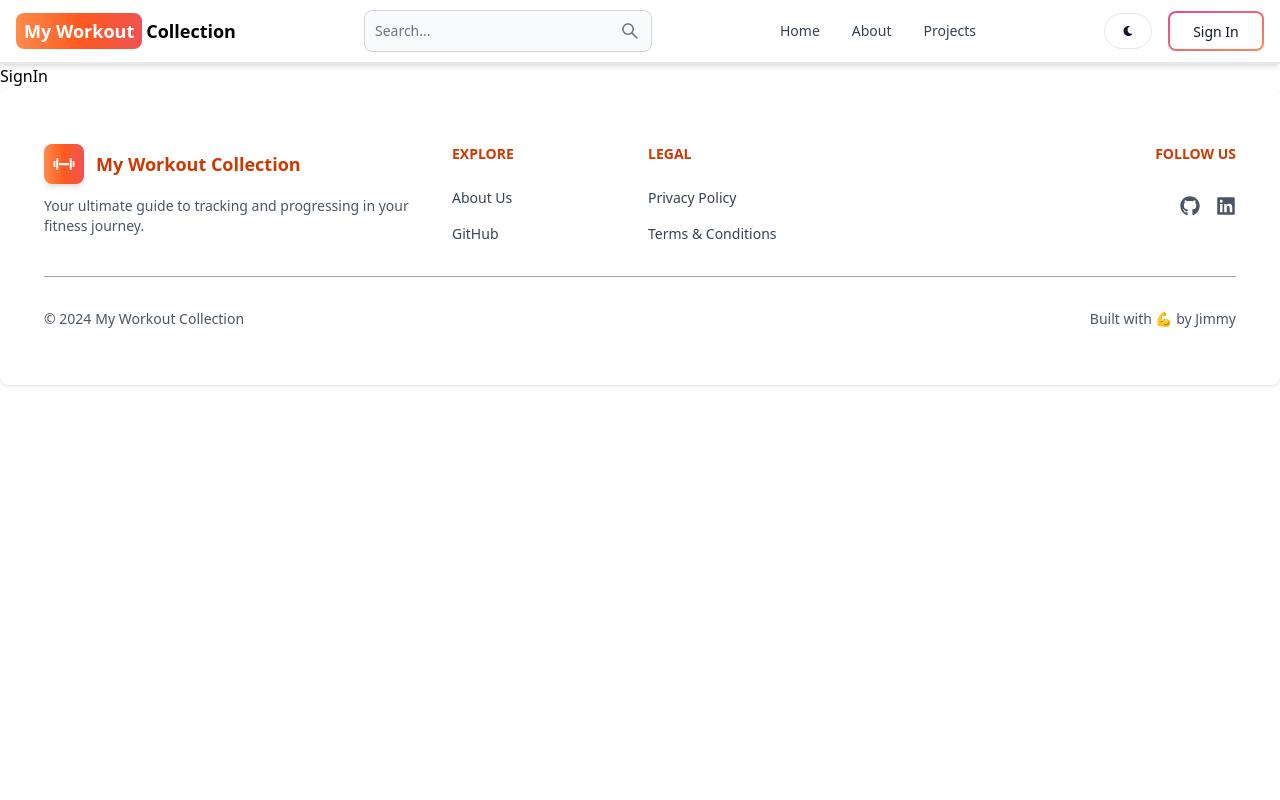
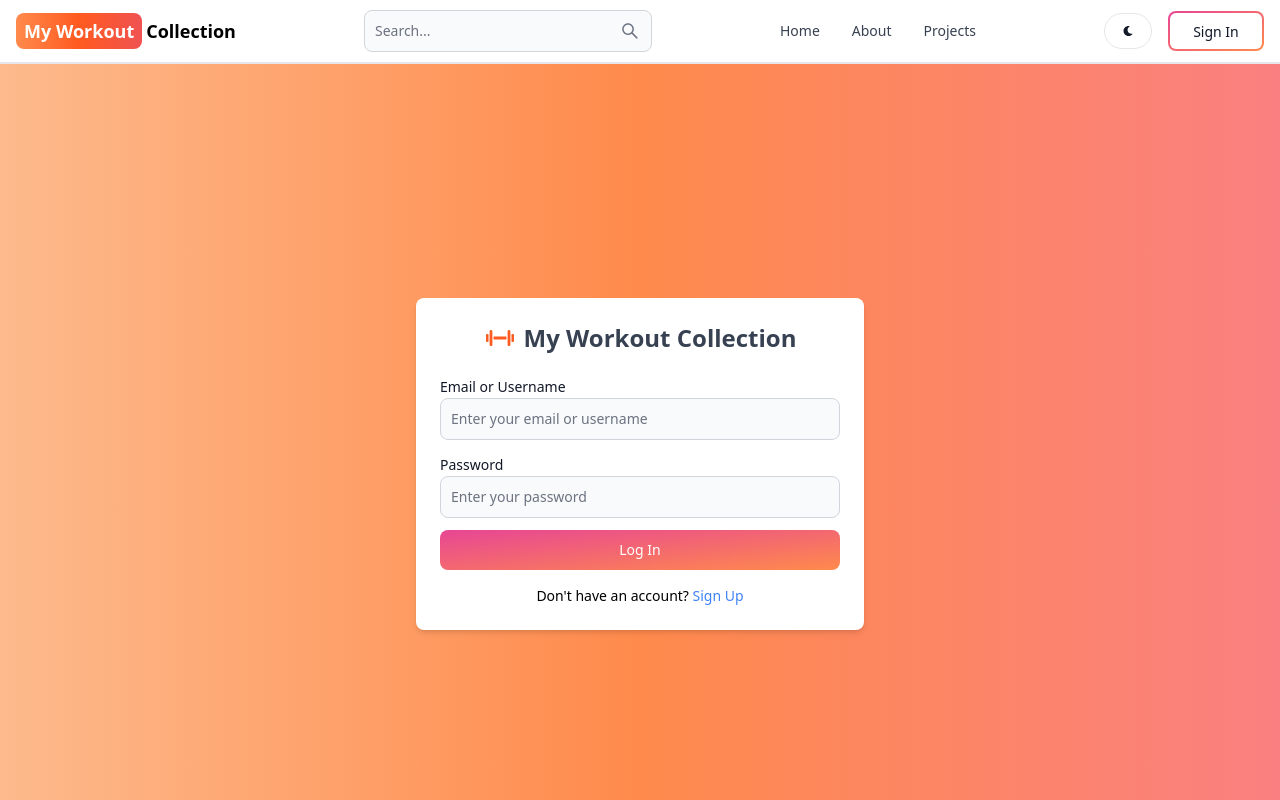
Before and after one commit to jimmyhe05/workout-collection, a React (Vite) app in the folder client/: page /sign-in in a window 1280 px wide. Shown: the top 800 px of the page. Built offline with nearby package versions, Linux system fonts and the light colour scheme.

Commit message:
Restyling the signin page

```diff
--- a/client/src/pages/SignIn.jsx
+++ b/client/src/pages/SignIn.jsx
@@ -1,7 +1,147 @@
-import React from 'react'
+import { IoIosFitness } from "react-icons/io";
+import { Label, TextInput, Button, Alert, Spinner } from "flowbite-react";
+import { Link, useNavigate } from "react-router-dom";
+import { useState } from "react";
 
 export default function SignIn() {
+  const [formData, setFormData] = useState({
+    login: "", // For email or username
+    password: "",
+  });
+  const [errorMsg, setErrorMsg] = useState({});
+  const [loading, setLoading] = useState(false);
+  const navigate = useNavigate();
+
+  const handleChange = (e) => {
+    setFormData({ ...formData, [e.target.id]: e.target.value.trim() });
+    setErrorMsg({ ...errorMsg, [e.target.id]: "" }); // Clear error on input change
+  };
+
+  const validateFields = () => {
+    let errors = {};
+    if (formData.login.trim() === "")
+      errors.login = "Please enter your email or username.";
+    if (formData.password.length < 6)
+      errors.password = "Password must be at least 6 characters.";
+    return errors;
+  };
+
+  const handleSubmit = async (e) => {
+    e.preventDefault();
+    const errors = validateFields();
+    if (Object.keys(errors).length > 0) return setErrorMsg(errors);
+
+    try {
+      setLoading(true);
+      const res = await fetch("/api/auth/signin", {
+        method: "POST",
+        headers: { "Content-Type": "application/json" },
+        body: JSON.stringify(formData),
+      });
+      const data = await res.json();
+
+      if (!res.ok) {
+        throw new Error(data.message || "Login failed. Please try again.");
+      }
+      setLoading(false);
+      navigate("/home"); // Redirect to the home page
+    } catch (err) {
+      setErrorMsg({ form: err.message });
+      setLoading(false);
+    }
+  };
+
   return (
-    <div>SignIn</div>
-  )
+    <div className="min-h-screen flex items-center justify-center bg-gradient-to-r from-orange-300 via-orange-400 to-red-400 p-5">
+      <div className="w-full max-w-md p-6 bg-white rounded-lg shadow-md dark:bg-gray-800">
+        {/* Logo */}
+        <Link
+          to="/"
+          className="flex justify-center items-center text-2xl font-bold mb-5"
+        >
+          <IoIosFitness className="text-orange-500 w-8 h-8" />
+          <span className="ml-2 text-gray-700 dark:text-white">
+            My Workout Collection
+          </span>
+        </Link>
+
+        {/* Form */}
+        <form className="space-y-3" onSubmit={handleSubmit}>
+          <div>
+            <Label value="Email or Username" />
+            <TextInput
+              type="text"
+              placeholder="Enter your email or username"
+              id="login"
+              value={formData.login}
+              onChange={handleChange}
+              className={`${
+                errorMsg.login ? "border-red-500 focus:ring-red-500" : ""
+              }`}
+              aria-invalid={!!errorMsg.login}
+              aria-live="polite"
+            />
+            {errorMsg.login && (
+              <Alert color="failure" className="mt-2">
+                {errorMsg.login}
+              </Alert>
+            )}
+          </div>
+
+          <div>
+            <Label value="Password" />
+            <TextInput
+              type="password"
+              placeholder="Enter your password"
+              id="password"
+              value={formData.password}
+              onChange={handleChange}
+              className={`${
+                errorMsg.password ? "border-red-500 focus:ring-red-500" : ""
+              }`}
+              aria-invalid={!!errorMsg.password}
+              aria-live="polite"
+            />
+            {errorMsg.password && (
+              <Alert color="failure" className="mt-2">
+                {errorMsg.password}
+              </Alert>
+            )}
+          </div>
+
+          <Button
+            gradientDuoTone="pinkToOrange"
+            type="submit"
+            className="w-full"
+            disabled={loading}
+          >
+            {loading ? (
+              <>
+                <Spinner size="sm" />
+                <span className="pl-3">Logging In...</span>
+              </>
+            ) : (
+              "Log In"
+            )}
+          </Button>
+
+          {errorMsg.form && (
+            <Alert color="failure" className="mt-3">
+              {errorMsg.form}
+            </Alert>
+          )}
+        </form>
+
+        {/* Footer */}
+        <div className="mt-4 text-center">
+          <p className="text-sm">
+            Don't have an account?{" "}
+            <Link to="/sign-up" className="text-blue-500 hover:underline">
+              Sign Up
+            </Link>
+          </p>
+        </div>
+      </div>
+    </div>
+  );
 }
```
